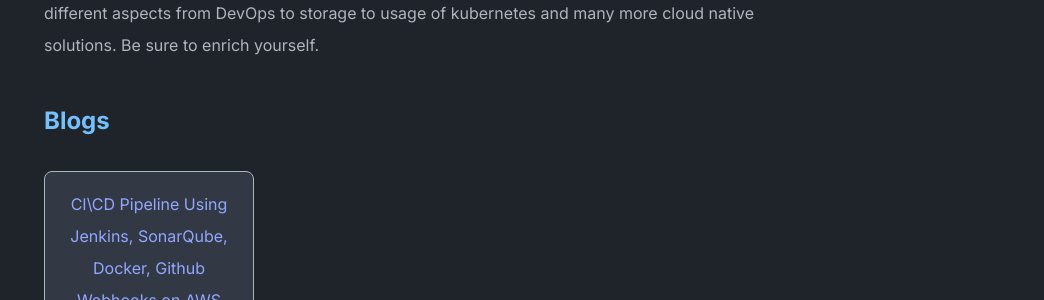
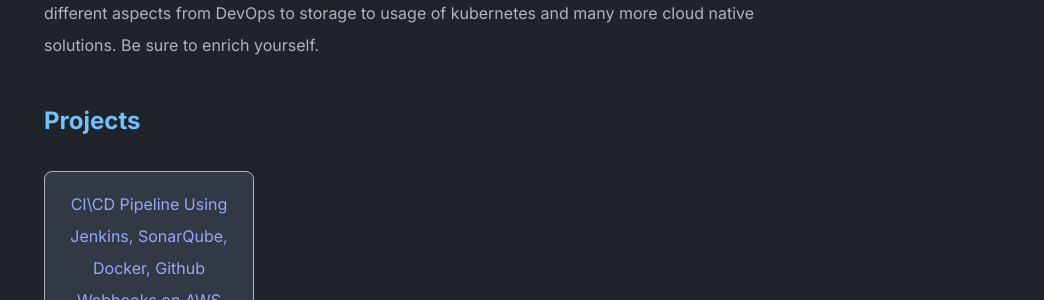
Before and after one commit to KennedyNjuguna/kennedynjuguna.github.io, a Jekyll site: the page built from index.md, in a window 1280 px wide. Shown: the part 268-568 px from the top of the page, without its empty margins (236-1280 px from the left). Built offline with Jekyll 4.4.1, drawn with Linux system fonts in a browser that asks for light colours.

Commit message:
Update _config.yml

```diff
--- a/_config.yml
+++ b/_config.yml
@@ -32,7 +32,7 @@ theme_config:
   show_tags: true # show tags in a blog posts
   # options for "home" page
   home:
-    title_projects: Blogs
+    title_projects: Projects
     title_misc_list: Details
     title_blog: Blog
     title_old_projects: Old Projects
```
